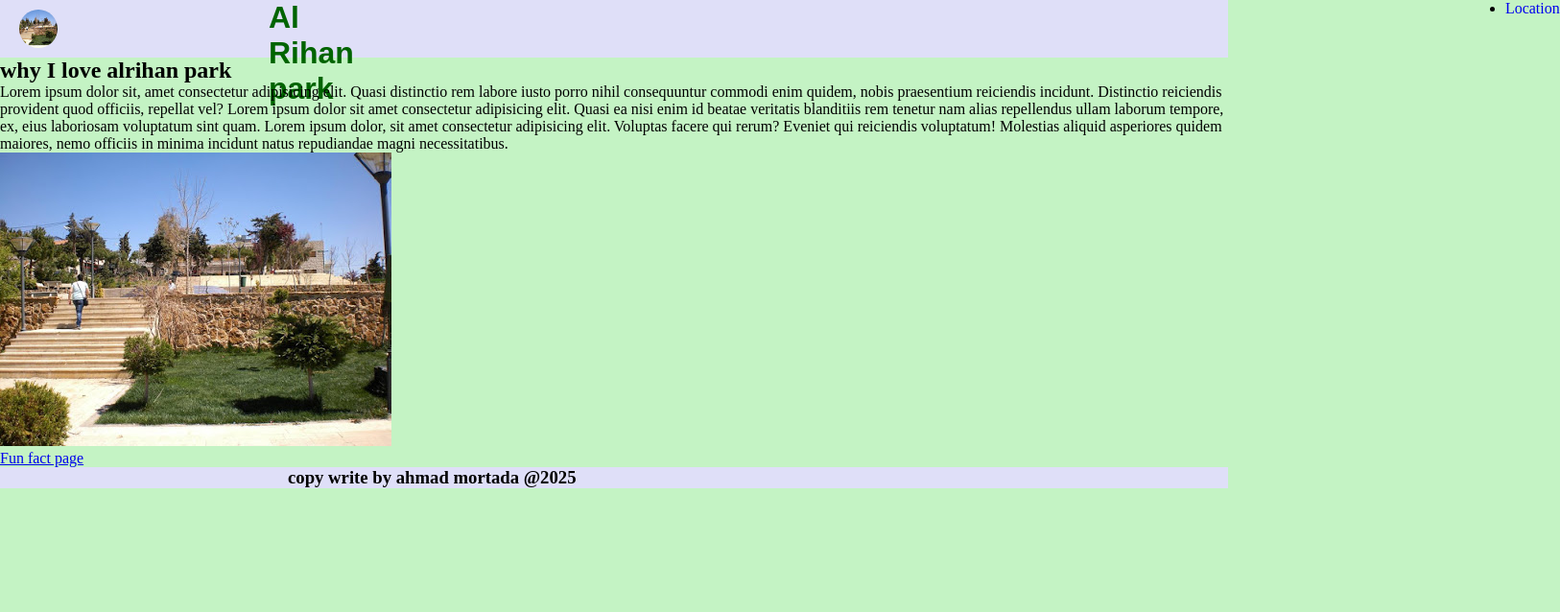
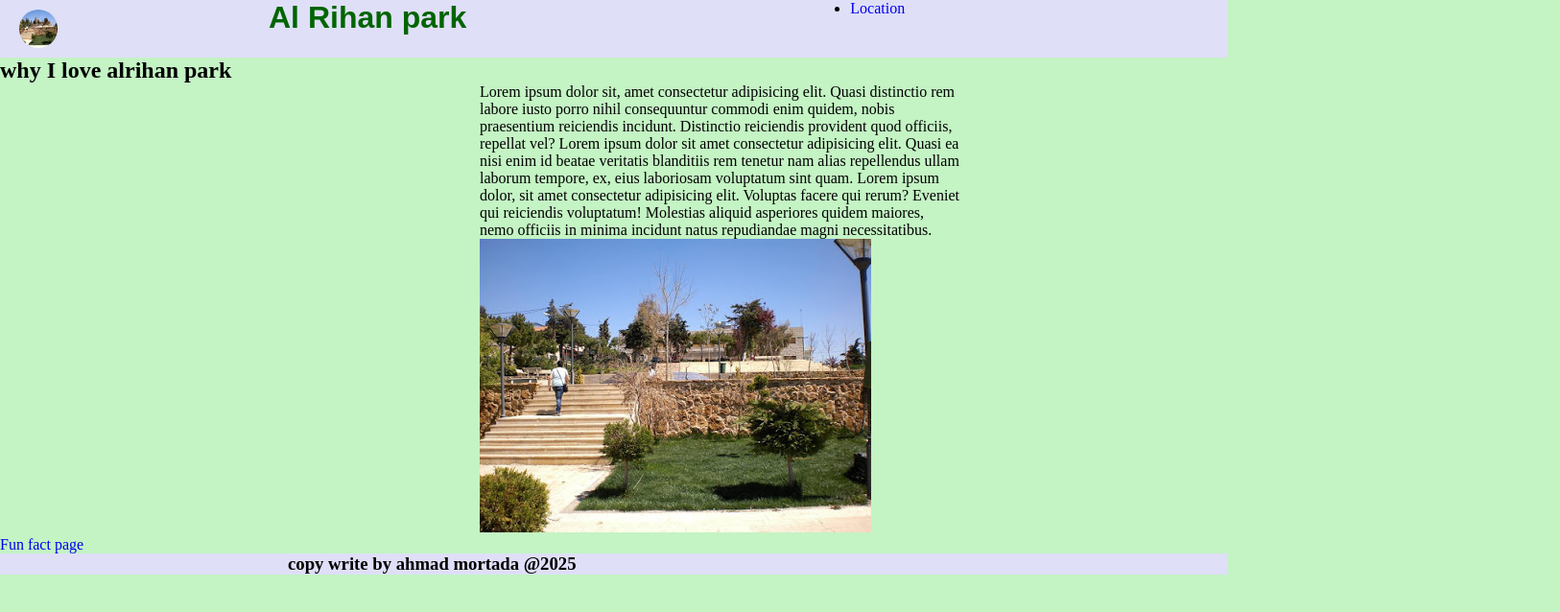
Before and after one commit to ahmadmortada0/Alrihan-park, a plain HTML site: page index.html in a window 1280 px wide. Shown: the whole page at 96% size, 1626 px wide, since content can reach past the window. Drawn offline with Linux system fonts and the light colour scheme.

Commit message:
styling <> the fun fact page

```diff
--- a/styles/fun.css
+++ b/styles/fun.css
@@ -1,3 +1,12 @@
 main a{
-    padding-left: 500px;
+
+    text-decoration: none;
 }
+main a:hover{
+    font-size: large;
+    color: aqua;
+}
+main button {
+    height: auto;
+    width: auto;
+}
--- a/styles/home.css
+++ b/styles/home.css
@@ -1,6 +1,5 @@
-
 .menu{
-    padding-left: 1200px;
+    margin-left: 400px;
 }
 .menu a{
     text-decoration: none;
@@ -8,6 +7,16 @@
 .menu a:hover{
     color: black;
 }
-aside p{
-    width :400px
+main p{
+    margin-left: 500px;
+    width :500px
 }
+main img{
+    margin-left: 500px;
+}
+main a{
+    text-decoration: none;
+}
+main a:hover{
+    color: aqua;
+}
```
Also changed, not shown: pages/funPage.html (+1 -1 lines).
